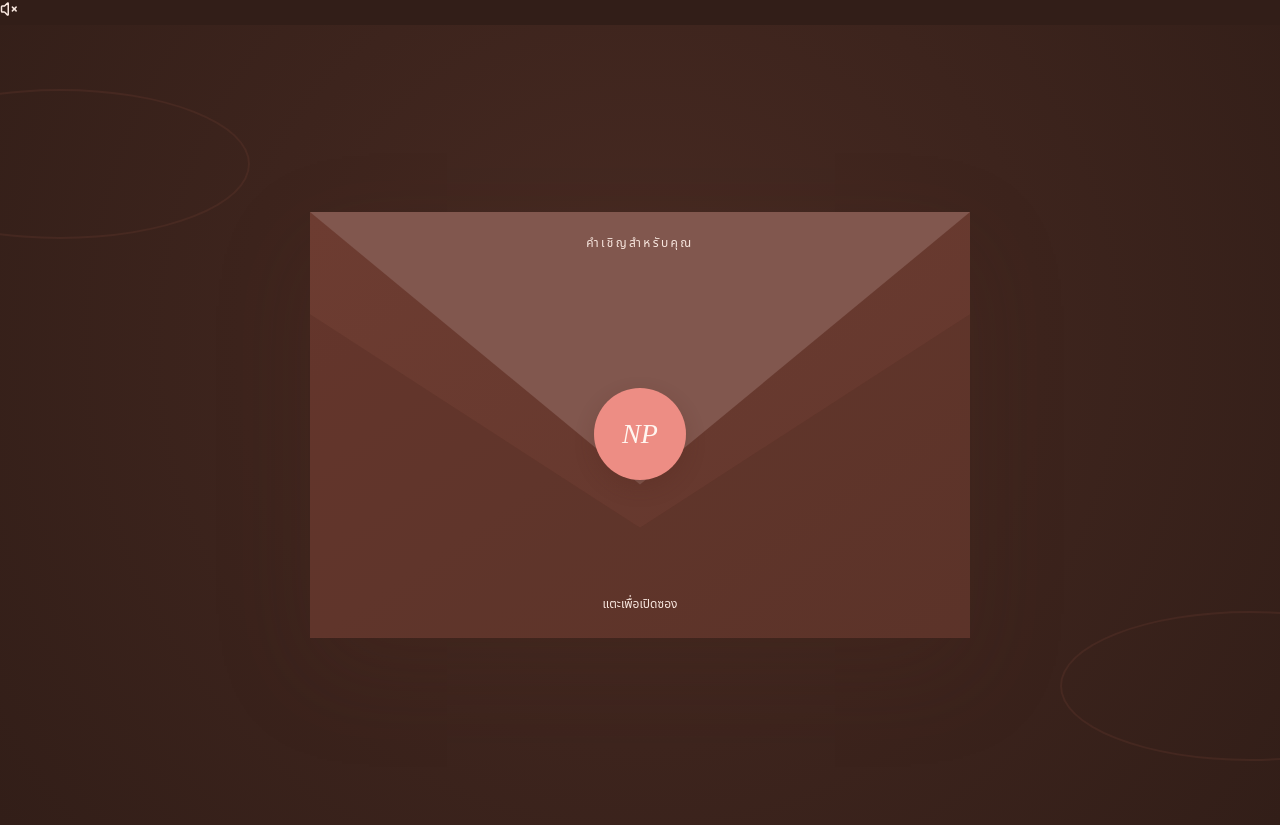
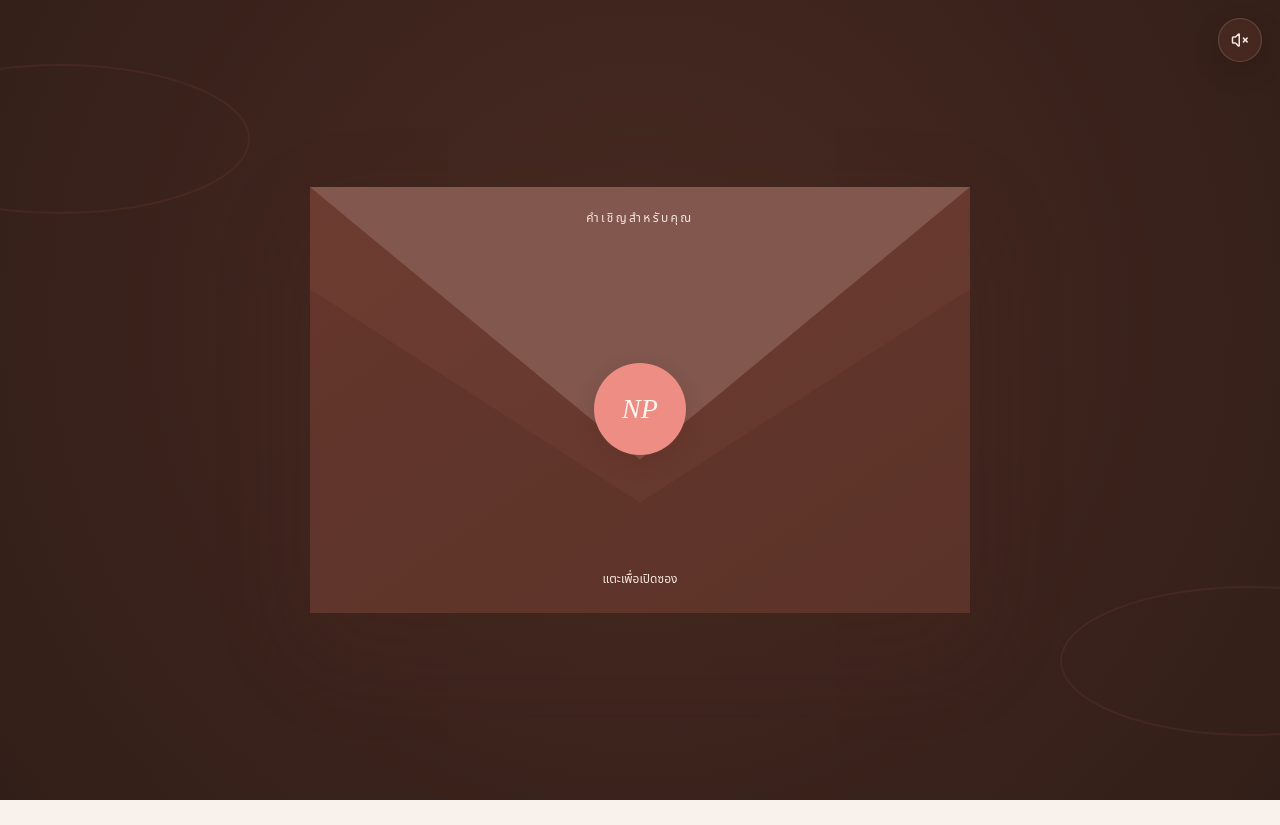
Before and after one commit to TBoonkwan/atom-wedding-2026, a Next.js app: page / in a window 1280 px wide. Both pictures are taken after a click on the button "ENTER TO OUR WEDDING". After the commit the page ends 800 px from the top, so only its background shows below. Built offline with nearby package versions, Linux system fonts and the light colour scheme.

Commit message:
fix: style invitation music mute

```diff
--- a/src/app/globals.css
+++ b/src/app/globals.css
@@ -66,7 +66,26 @@ a { color: inherit; }
 .floating-cloud { position: absolute; width: 380px; height: 150px; border: 2px solid var(--accent-soft); border-radius: 50%; opacity: .27; }
 .cloud-one { top: 8%; left: -130px; }.cloud-two { right: -160px; bottom: 8%; }
 
-.music-toggle { position: fixed; right: 18px; top: 18px; z-index: 25; display: flex; align-items: center; gap: 8px; color: var(--ink); background: color-mix(in srgb, var(--surface) 88%, transparent); border: 1px solid color-mix(in srgb, var(--ink) 16%, transparent); border-radius: 99px; padding: 10px 14px; cursor: pointer; backdrop-filter: blur(10px); }
+.music-mute {
+  position: fixed;
+  z-index: 25;
+  top: 18px;
+  right: 18px;
+  display: grid;
+  place-items: center;
+  width: 44px;
+  height: 44px;
+  padding: 0;
+  border: 1px solid color-mix(in srgb, var(--ink) 18%, transparent);
+  border-radius: 50%;
+  color: var(--ink);
+  background: color-mix(in srgb, var(--surface) 88%, transparent);
+  box-shadow: 0 10px 28px #160a0828;
+  backdrop-filter: blur(12px);
+  cursor: pointer;
+}
+.music-mute:hover { background: var(--surface); }
+.music-mute:focus-visible { outline: 3px solid var(--accent); outline-offset: 3px; }
 .hero-section { min-height: 100svh; display: flex; flex-direction: column; align-items: center; justify-content: center; text-align: center; padding: 110px 24px 70px; position: relative; overflow: hidden; }
 .hero-pattern { position: absolute; inset: 4% 3%; border: 1px solid color-mix(in srgb, var(--ink) 15%, transparent); pointer-events: none; }
 .hero-pattern::before, .hero-pattern::after { content: ""; position: absolute; width: 100px; height: 100px; border: 2px solid var(--accent); opacity: .36; }
@@ -203,7 +222,7 @@ a { color: inherit; }
   .calendar-actions { flex-direction: column; }.calendar-actions .secondary-button { width: 100%; }
 }
 @media (max-width: 540px) {
-  .preview-ribbon { top: auto; bottom: 12px; left: 12px; }.music-toggle { top: 12px; right: 12px; font-size: 11px; }
+  .preview-ribbon { top: auto; bottom: 12px; left: 12px; }.music-mute { top: 12px; right: 12px; }
   .hero-section { padding-top: 90px; }.hero-section h1 { font-size: 62px; }.hero-pattern { inset: 3%; }
   .countdown-unit { min-width: 0; padding: 11px 5px; }.countdown-unit strong { font-size: 20px; }
   .timeline-item { grid-template-columns: 30px 50px 1fr; gap: 12px; }.timeline-symbol { width: 44px; height: 44px; }.timeline-item h3 { font-size: 18px; }
```
Also changed, not shown: 1 other file (tests, documents, lock files or other folders).
